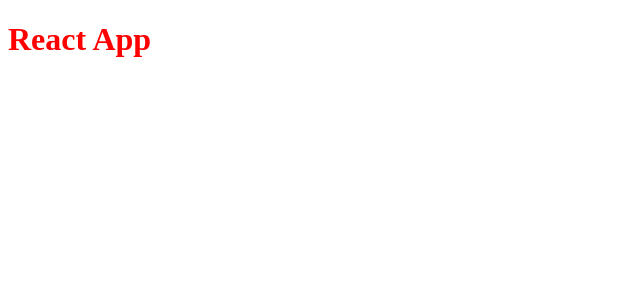
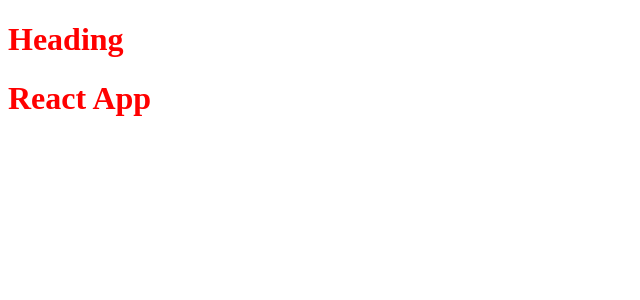
Before and after one commit to devashishkumar/reactapp, a React (Vite) app: page / in a window 1280 px wide. Shown: the top 300 px of the page, without its empty margins (0-640 px from the left). Built offline with nearby package versions, Linux system fonts and the light colour scheme.

Commit message:
react components

```diff
--- a/App.js
+++ b/App.js
@@ -1,12 +1,34 @@
 import React from "react";
-import ReactDOM from "react-dom";
+import ReactDOM from "react-dom/client";
 
 // JSX (Transpiled Before it reaches the JS) Parcel - Babel
 
 // JSX => Babel Transpiled it to React.createElement
-const headingjsx = (<h1 className="heading" tabIndex="1">
+const headingjsx = (
+  <h1 className="heading" tabIndex="1">
     React App
-    </h1>)
+  </h1>
+);
 
 const root = ReactDOM.createRoot(document.getElementById("root"));
-root.render(headingjsx);
+
+// root.render(headingjsx);
+
+// React Component
+// Class Based Component - OLD
+// Function Based Component - NEW (Just normal javascript functions)
+
+const TitleComponent = () => (
+  <div>
+    <h1 className="heading">Heading</h1>
+  </div>
+);
+
+const HeadingComponent = () => (
+  <div id="container">
+    <TitleComponent />
+    <h1 className="heading">React App</h1>
+  </div>
+);
+
+root.render(<HeadingComponent />);
```
